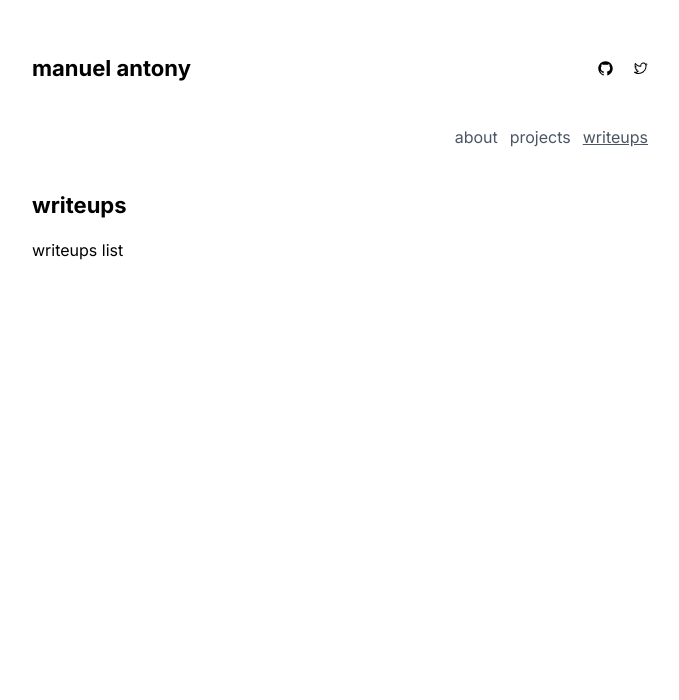
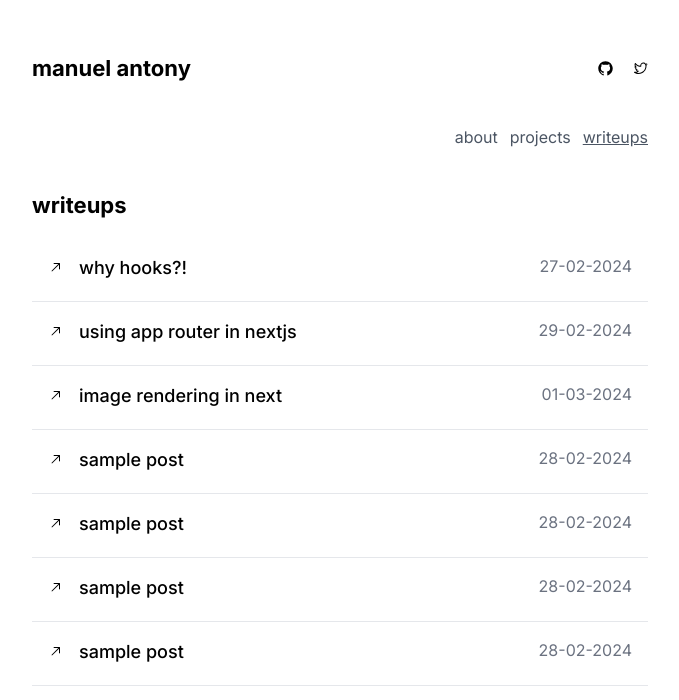
Before and after one commit to manuelxantony/portfolio, a Next.js app: page /writeups in a window 1280 px wide. Shown: the top 700 px of the page, without its empty margins (300-979 px from the left). Built offline with nearby package versions, Linux system fonts and the light colour scheme.

Commit message:
added writeups card

```diff
--- a/app/globals.css
+++ b/app/globals.css
@@ -46,11 +46,11 @@ body {
 }
 
 @layer components {
-  article {
+  article123 {
     @apply text-justify text-[15px] text-[#313332] leading-6 tracking-tight;
   }
+}
 
-  hashtag {
-    @apply text-justify text-[15px] text-[#787878] leading-6 tracking-tight;
-  }
+.hashtag {
+  @apply text-justify text-[15px] text-[#787878] leading-6 tracking-tight;
 }
--- a/app/lib/definitions.ts
+++ b/app/lib/definitions.ts
@@ -13,3 +13,9 @@ export type Project = {
   roles: string[];
   isBeta: boolean;
 };
+
+export type Writeup = {
+  id: string;
+  title: string;
+  date: string;
+};
--- a/components/cards/projectCard.tsx
+++ b/components/cards/projectCard.tsx
@@ -15,7 +15,11 @@ export default function ProjectCard({ project }: { project: Project }) {
         <div className="flex justify-between">
           <div className="flex gap-3">
             {project.roles.map((role, index) => {
-              return <hashtag key={index}>#{role}</hashtag>;
+              return (
+                <div key={index} className="hashtag">
+                  #{role}
+                </div>
+              );
             })}
           </div>
           <div className="flex gap-5 justify-end">
--- /dev/null
+++ b/components/cards/writeupCard.tsx
@@ -0,0 +1,23 @@
+'use client';
+
+import { ArrowTopRightIcon } from '@radix-ui/react-icons';
+
+import { Writeup } from '@/app/lib/definitions';
+
+export default function WriteupCard({ writeup }: { writeup: Writeup }) {
+  return (
+    <div className="border-b bottom-1 h-16 p-4">
+      <div className="flex flex-row justify-between">
+        <div className="flex flex-row  gap-4 ">
+          <div className="flex justify-center items-center">
+            <ArrowTopRightIcon />
+          </div>
+          <div>
+            <h4 className="font-medium">{writeup.title}</h4>
+          </div>
+        </div>
+        <h5 className="text-gray-500">{writeup.date}</h5>
+      </div>
+    </div>
+  );
+}
--- a/components/writeups.tsx
+++ b/components/writeups.tsx
@@ -1,8 +1,53 @@
+import WriteupCard from './cards/writeupCard';
+import { Writeup } from '@/app/lib/definitions';
+
 export default function WriteUps() {
+  const writeUps: Writeup[] = [
+    {
+      id: '1',
+      title: 'why hooks?!',
+      date: '27-02-2024',
+    },
+    {
+      id: '2',
+      title: 'using app router in nextjs',
+      date: '29-02-2024',
+    },
+    {
+      id: '3',
+      title: 'image rendering in next',
+      date: '01-03-2024',
+    },
+    {
+      id: '4',
+      title: 'sample post',
+      date: '28-02-2024',
+    },
+    {
+      id: '5',
+      title: 'sample post',
+      date: '28-02-2024',
+    },
+    {
+      id: '6',
+      title: 'sample post',
+      date: '28-02-2024',
+    },
+    {
+      id: '7',
+      title: 'sample post',
+      date: '28-02-2024',
+    },
+  ];
+
   return (
     <div className="mt-5 md:mt-10">
       <h3 className="font-bold">writeups</h3>
-      <div className="mt-4 ">writeups list</div>
+      <div className="mt-4 ">
+        {writeUps.map((writeup) => {
+          return <WriteupCard key={writeup.id} writeup={writeup} />;
+        })}
+      </div>
     </div>
   );
 }
```
